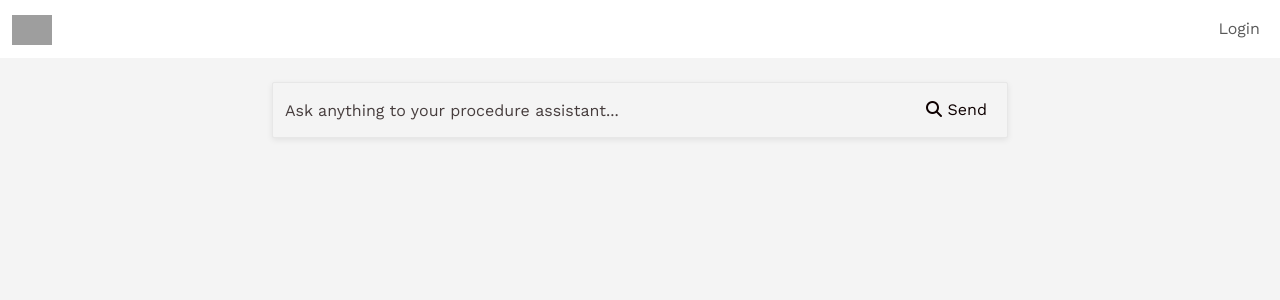
After one commit to m-marguerite/MyAdmin, a Rails app: page /procedures in a window 1280 px wide. The commit adds this page. Shown: the top 300 px of the page. Run offline with Rails 7, Linux system fonts and the light colour scheme; data that the repository does not hold is empty; style sheets or scripts are compiled from the project's sources; some libraries are stand-ins or nearby versions; grey boxes are pictures that could not be loaded.

Commit message:
procedures controller (created show, index, create) + views procedures (index, show)

```diff
--- a/app/assets/stylesheets/pages/_index.scss
+++ b/app/assets/stylesheets/pages/_index.scss
@@ -1,2 +1,3 @@
 // Import page-specific CSS files here.
 @import "home";
+@import "procedures/index"
--- /dev/null
+++ b/app/assets/stylesheets/pages/procedures/_index.scss
@@ -0,0 +1,22 @@
+.search-form-control {
+  position: relative;
+}
+
+.search-form-control .btn {
+  position: absolute;
+  top: 8px;
+  bottom: 8px;
+  right: 8px;
+}
+
+.search-form-control .form-control {
+  height: 3.5rem;
+  box-shadow: 0 2px 6px rgba(0,0,0,0.08);
+  border: 1px solid #E7E7E7;
+}
+
+.search-form-control .form-control:focus {
+  border: 1px solid #1EDD88;
+  outline: none !important;
+  box-shadow: 0 2px 6px rgba(0,0,0,0.08);
+}
--- /dev/null
+++ b/app/controllers/procedures_controller.rb
@@ -0,0 +1,19 @@
+class ProceduresController < ApplicationController
+  def show
+    @procedure = Procedure.find(params[:id])
+  end
+
+  def index
+    @procedures = Procedure.all
+  end
+
+  def create
+    @procedure = Procedure.new(name: "Untitled")
+    @procedure.user = current_user
+    if @procedure.save
+      redirect_to procedure_path(@procedure)
+    else
+      render "procedures/index"
+    end
+  end
+end
--- /dev/null
+++ b/app/views/procedures/index.html.erb
@@ -0,0 +1,23 @@
+<div class="container">
+  <div class="row justify-content-center">
+    <div class="col-8">
+      <%= simple_form_for :search, url: create_procedure_path, method: :post do |f| %>
+        <div class="search-form-control form-group mt-4">
+          <input class="form-control string required" type="text" name="search[query]" id="search_query" placeholder="Ask anything to your procedure assistant..."/>
+            <%= button_to create_procedure_path, class: "btn btn-flat" do %>
+              <i class="fas fa-search"></i> Send
+            <% end %>
+          </div>
+        </div>
+      <% end %>
+
+    <ul class="mt-4">
+      <% @procedures.each do |procedure| %>
+        <li>
+          <%= link_to procedure.name, procedure_path(procedure) %>
+        </li>
+      <% end %>
+    </ul>
+    </div>
+  </div>
+</div>
--- /dev/null
+++ b/app/views/procedures/show.html.erb
@@ -0,0 +1,5 @@
+coucou from show
+<br>
+<%= @procedure.name %>
+<br>
+Future conversation
--- a/config/routes.rb
+++ b/config/routes.rb
@@ -7,6 +7,8 @@ Rails.application.routes.draw do
   # Can be used by load balancers and uptime monitors to verify that the app is live.
   get "up" => "rails/health#show", as: :rails_health_check
 
+  resources :procedures, only: [:index, :show, :create]
+  post "procedures", to: "procedures#create", as: "create_procedure"
   # Render dynamic PWA files from app/views/pwa/* (remember to link manifest in application.html.erb)
   # get "manifest" => "rails/pwa#manifest", as: :pwa_manifest
   # get "service-worker" => "rails/pwa#service_worker", as: :pwa_service_worker
```
Also changed, not shown: test/controllers/procedures_controller_test.rb (added, +7 -0 lines).
